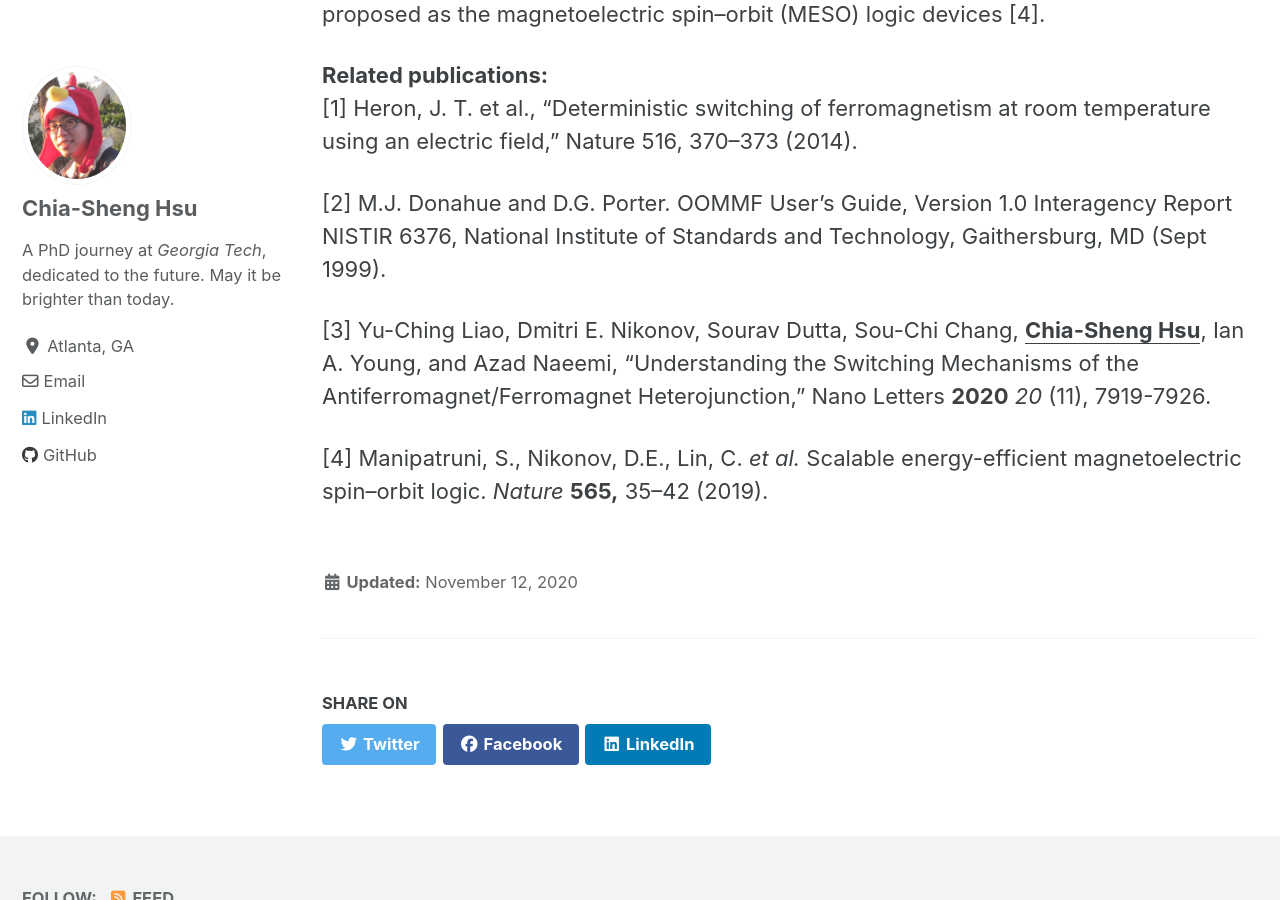
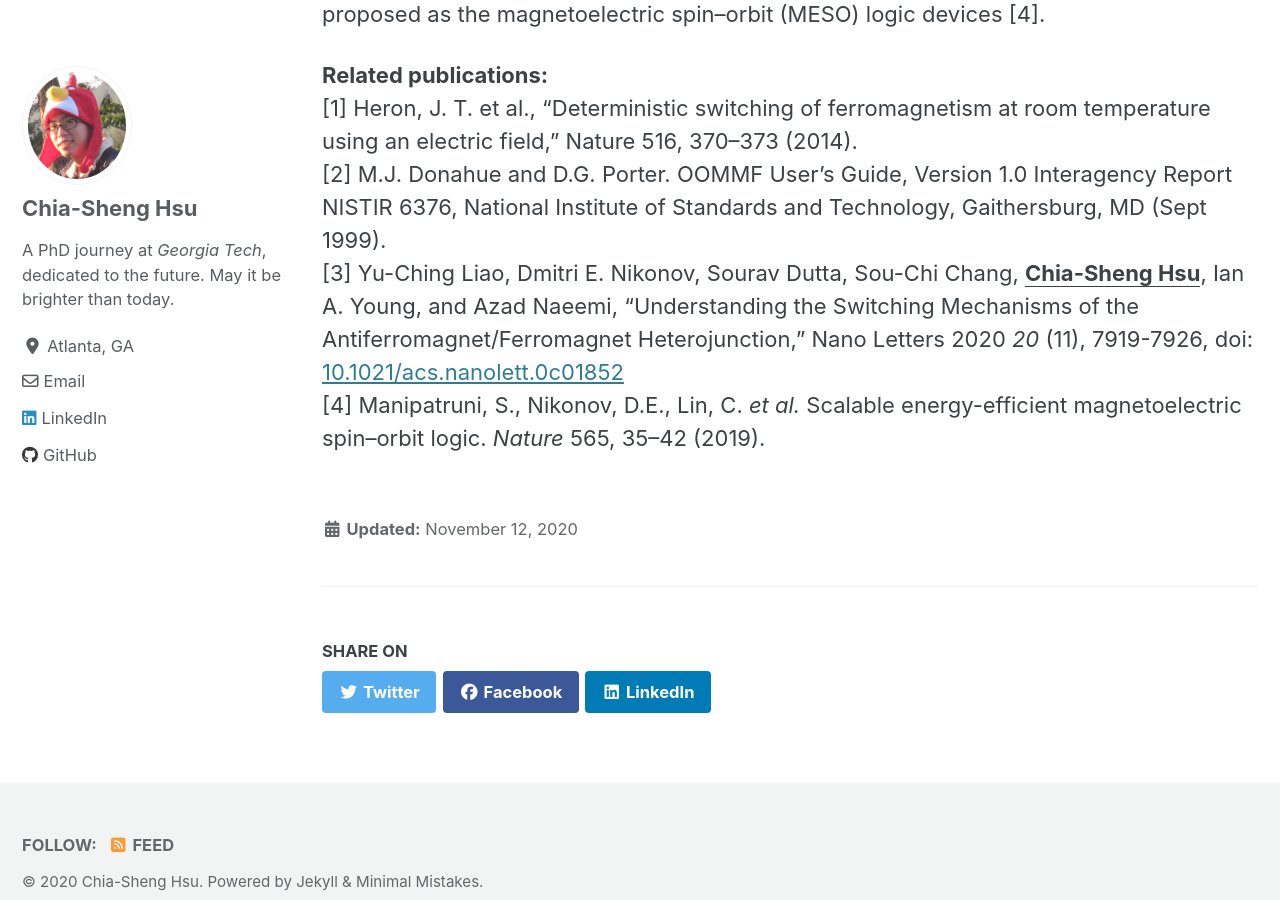
Before and after one commit to cshsu/cshsu.github.io, a Jekyll site: the page built from _pages/research.md, in a window 1280 px wide and 900 px high, scrolled down 3315 px. Built offline with Jekyll 4.4.1, drawn with Linux system fonts in a browser that asks for light colours; cached includes are drawn as plain includes; nearby versions of some CDN libraries.

Commit message:
update Research

```diff
--- a/_pages/research.md
+++ b/_pages/research.md
@@ -47,10 +47,4 @@ With the OOMMF micromagnetic simulations combined with the circuit-compatible SP
 {: .text-justify}
 
 <b>Related publications:</b> <br>
-[1] Heron, J. T. et al., "Deterministic switching of ferromagnetism at room temperature using an electric field," Nature 516, 370–373 (2014). <br>
-
-[2] M.J. Donahue and D.G. Porter. OOMMF User’s Guide, Version 1.0 Interagency Report NISTIR 6376, National Institute of Standards and Technology, Gaithersburg, MD (Sept 1999). <br>
-
-[3] Yu-Ching Liao, Dmitri E. Nikonov, Sourav Dutta, Sou-Chi Chang, **<u>Chia-Sheng Hsu</u>**, Ian A. Young, and Azad Naeemi, "Understanding the Switching Mechanisms of the Antiferromagnet/Ferromagnet Heterojunction," Nano Letters **2020** *20* (11), 7919-7926. <br>
-
-[4] Manipatruni, S., Nikonov, D.E., Lin, C. *et al.* Scalable energy-efficient magnetoelectric spin–orbit logic. *Nature* **565,** 35–42 (2019).
+[1] Heron, J. T. et al., "Deterministic switching of ferromagnetism at room temperature using an electric field," Nature 516, 370–373 (2014). <br>[2] M.J. Donahue and D.G. Porter. OOMMF User’s Guide, Version 1.0 Interagency Report NISTIR 6376, National Institute of Standards and Technology, Gaithersburg, MD (Sept 1999). <br>[3] Yu-Ching Liao, Dmitri E. Nikonov, Sourav Dutta, Sou-Chi Chang, **<u>Chia-Sheng Hsu</u>**, Ian A. Young, and Azad Naeemi, "Understanding the Switching Mechanisms of the Antiferromagnet/Ferromagnet Heterojunction," Nano Letters 2020 *20* (11), 7919-7926, doi: [10.1021/acs.nanolett.0c01852](https://pubs.acs.org/doi/10.1021/acs.nanolett.0c01852) <br>[4] Manipatruni, S., Nikonov, D.E., Lin, C. *et al.* Scalable energy-efficient magnetoelectric spin–orbit logic. *Nature* 565, 35–42 (2019).
```
